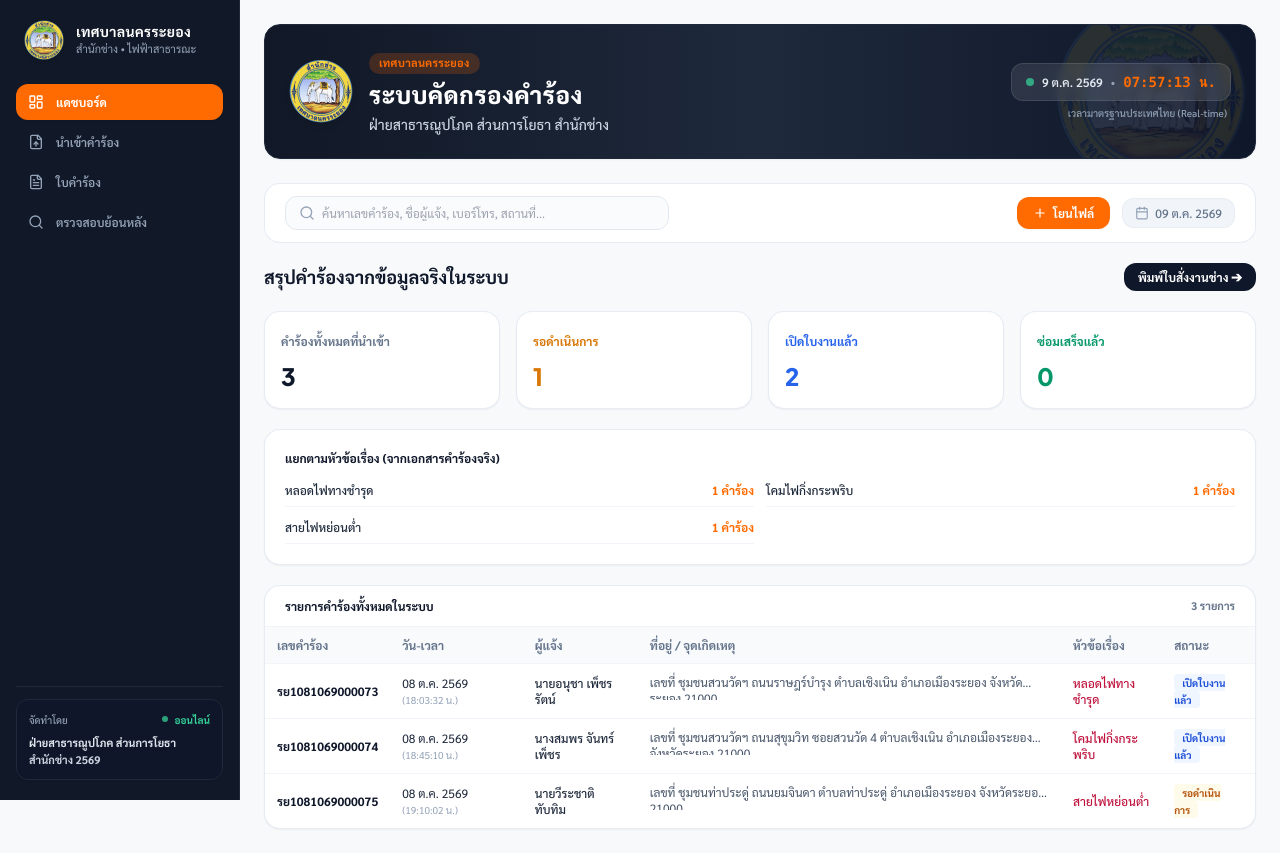
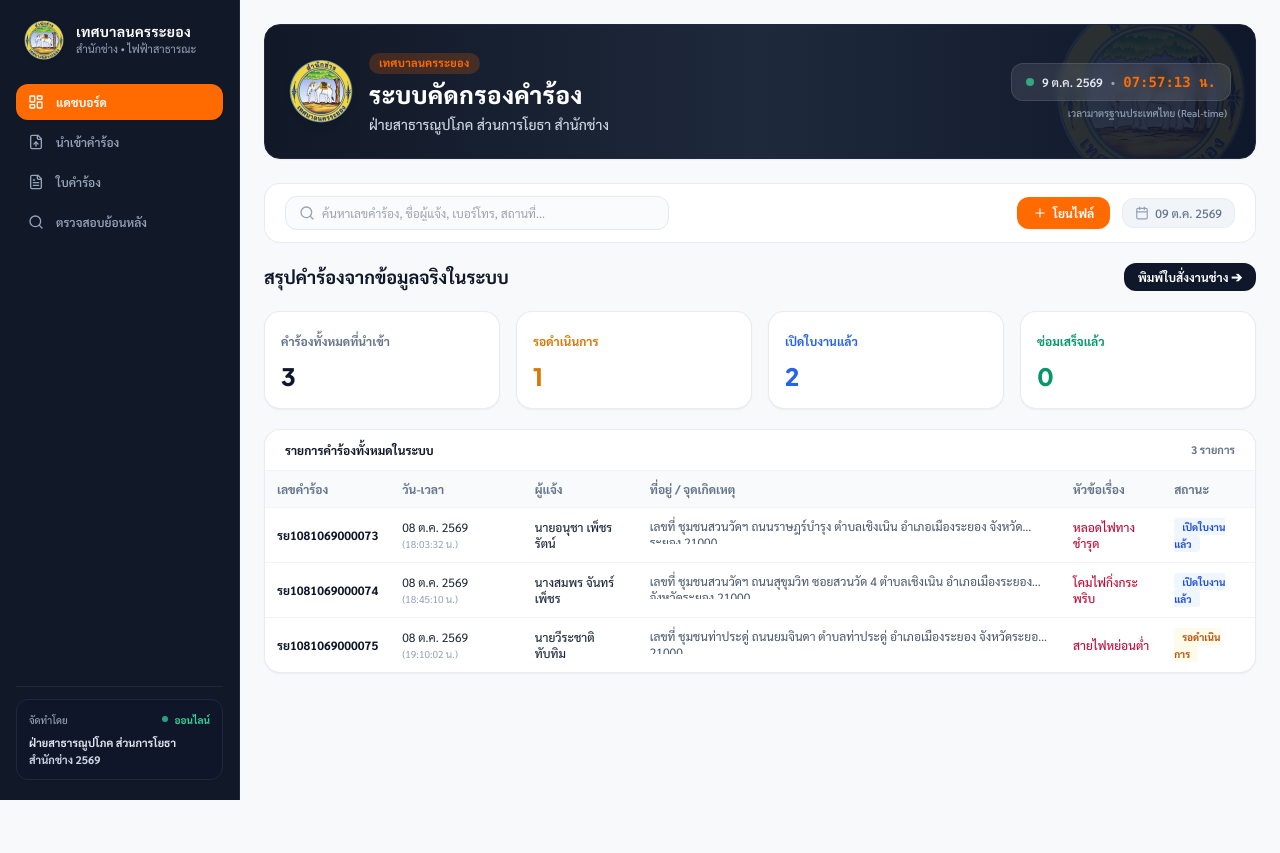
Before and after one commit to snaker0747/Rayong-Request-Hub, a Next.js app: page / in a window 1280 px wide. After the commit the page ends 800 px from the top, so only its background shows below. Built offline with nearby package versions, Linux system fonts and the light colour scheme; no server answers; the database is empty.

Commit message:
feat: นำบล็อกแยกตามหัวข้อเรื่องออกจากหน้าแดชบอร์ด

```diff
--- a/src/components/DashboardTab.tsx
+++ b/src/components/DashboardTab.tsx
@@ -14,13 +14,6 @@ export default function DashboardTab({ complaints, onGoToDispatch }: DashboardTa
   const pendingCount = complaints.filter(c => c.status === 'pending').length;
   const assignedCount = complaints.filter(c => c.status === 'assigned' || c.status === 'in_progress').length;
   const completedCount = complaints.filter(c => c.status === 'completed').length;
-
-  // 2. Count by Subject strictly from actual data
-  const subjectCounts: Record<string, number> = {};
-  complaints.forEach(c => {
-    const subj = c.subject || 'ไม่ระบุหัวข้อ';
-    subjectCounts[subj] = (subjectCounts[subj] || 0) + 1;
-  });
 
   return (
     <section className="space-y-5">
@@ -52,23 +45,6 @@ export default function DashboardTab({ complaints, onGoToDispatch }: DashboardTa
         <div className="bg-white border border-slate-200/80 rounded-2xl p-4 shadow-sm">
           <span className="text-xs font-bold text-emerald-600">ซ่อมเสร็จแล้ว</span>
           <div className="mt-2 text-2xl font-black text-emerald-600 font-eng">{completedCount}</div>
-        </div>
-      </div>
-
-      {/* Real Breakdown: By Subject */}
-      <div className="bg-white border border-slate-200/80 rounded-2xl p-5 shadow-sm space-y-3">
-        <h3 className="text-xs font-bold text-slate-900">แยกตามหัวข้อเรื่อง (จากเอกสารคำร้องจริง)</h3>
-        <div className="grid grid-cols-1 md:grid-cols-2 gap-3 pt-1 text-xs">
-          {Object.keys(subjectCounts).length > 0 ? (
-            Object.entries(subjectCounts).map(([subj, count]) => (
-              <div key={subj} className="flex items-center justify-between border-b border-slate-100 pb-2">
-                <span className="font-medium text-slate-800">{subj}</span>
-                <span className="font-bold text-[#FF6B00]">{count} คำร้อง</span>
-              </div>
-            ))
-          ) : (
-            <p className="text-slate-400">ยังไม่มีข้อมูล</p>
-          )}
         </div>
       </div>
 
```
